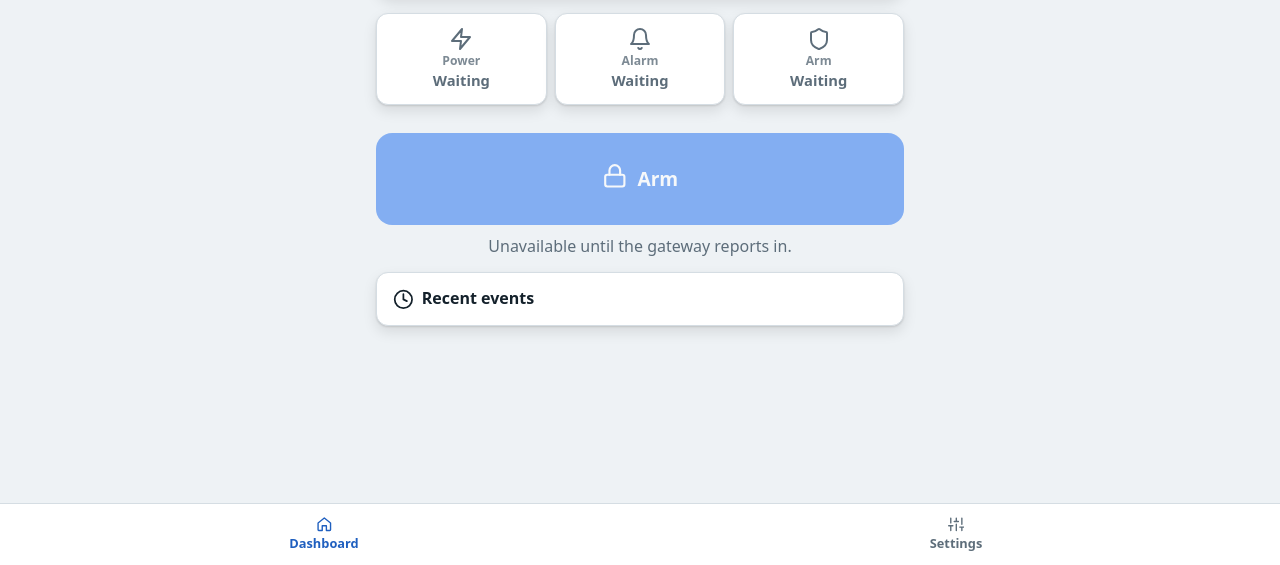
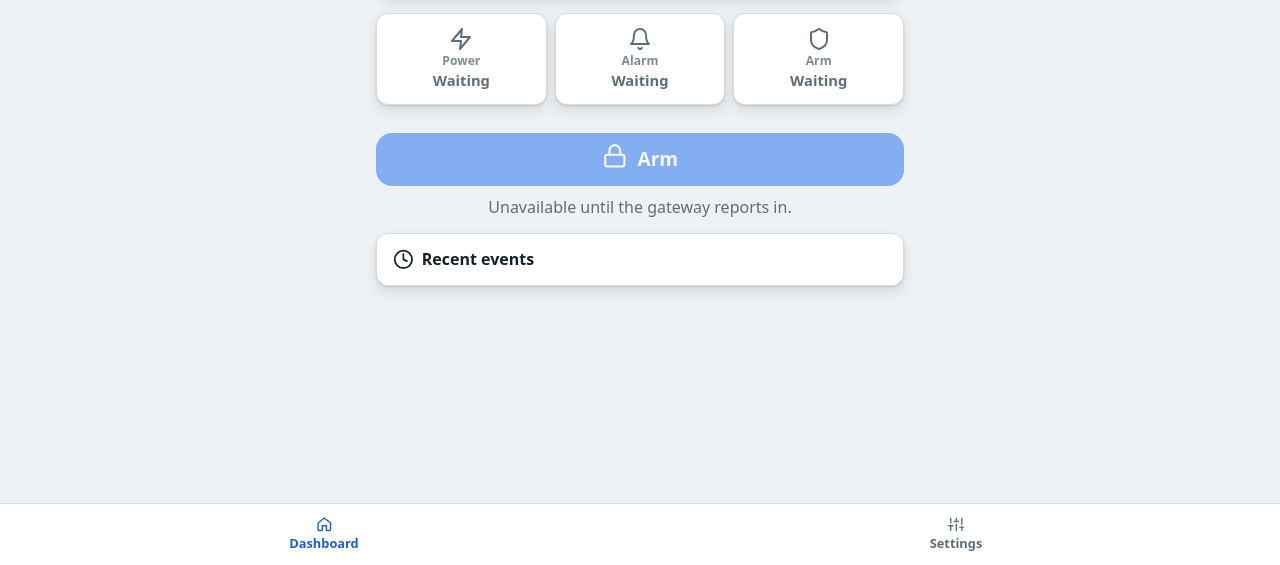
Before and after one commit to kosthala/zeus_cloud, a website: page www/index.html in a window 1280 px wide. Shown: the part 235-800 px from the top of the page. Drawn offline with Linux system fonts and the light colour scheme.

Commit message:
Reduce minimum height of action button

```diff
--- a/www/index.html
+++ b/www/index.html
@@ -44,7 +44,7 @@ h1{font-size:1.15rem;margin:0}h2{font-size:1rem;margin:0 0 10px}
 .tile.none{color:var(--muted)}
 
 /* the big button */
-.act{position:relative;overflow:hidden;width:100%;min-height:92px;border-radius:16px;border:0;background:#1a6cf0;color:#fff;font:inherit;font-size:1.2rem;font-weight:800;cursor:pointer;display:flex;align-items:center;justify-content:center}
+.act{position:relative;overflow:hidden;width:100%;min-height:46px;border-radius:16px;border:0;background:#1a6cf0;color:#fff;font:inherit;font-size:1.2rem;font-weight:800;cursor:pointer;display:flex;align-items:center;justify-content:center}
 .act .ic{width:1.6rem;height:1.6rem}
 .act .fill{position:absolute;left:0;top:0;bottom:0;width:0;background:rgba(255,255,255,.3)}
 .act .in{position:relative;display:flex;align-items:center;gap:10px}
```
